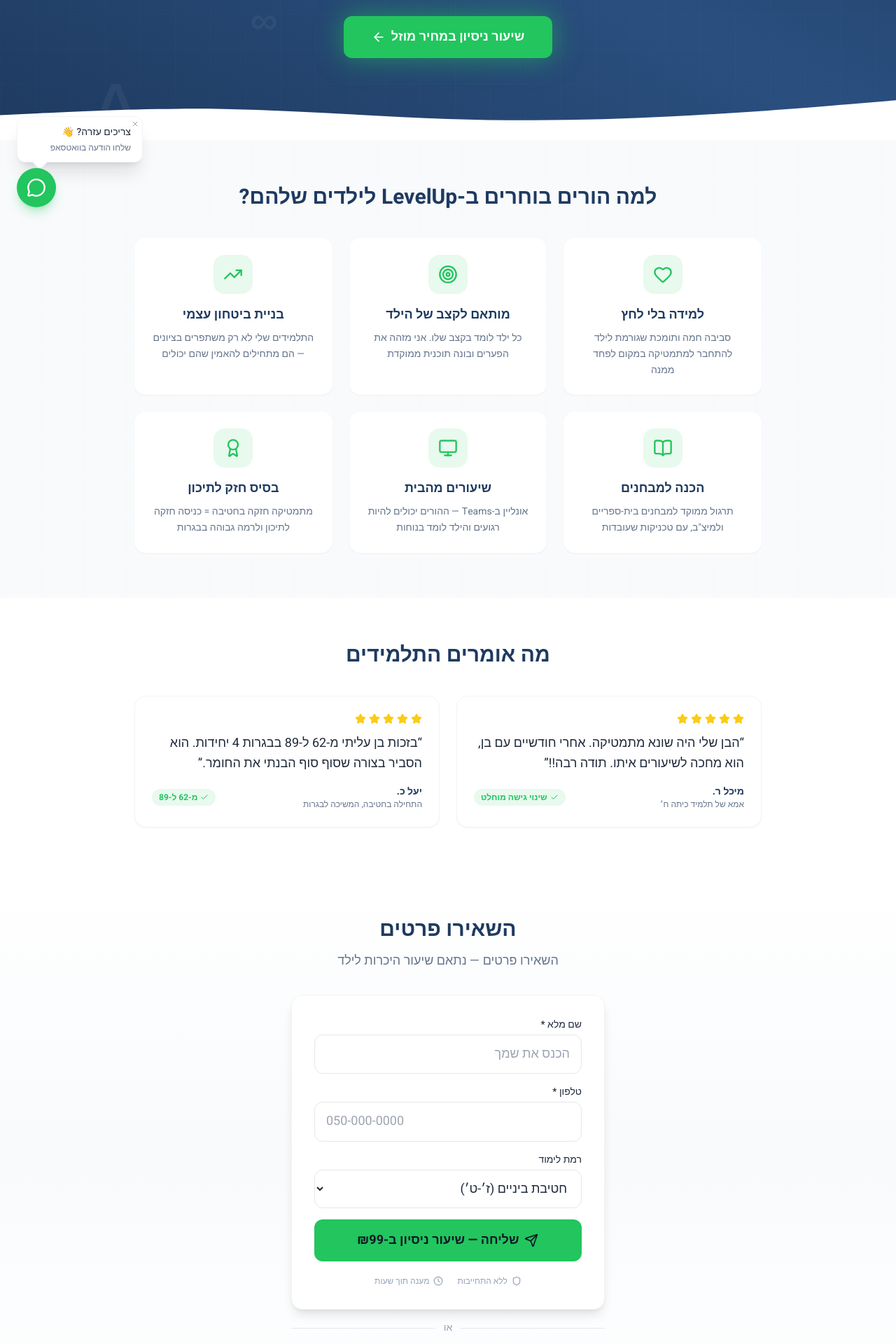
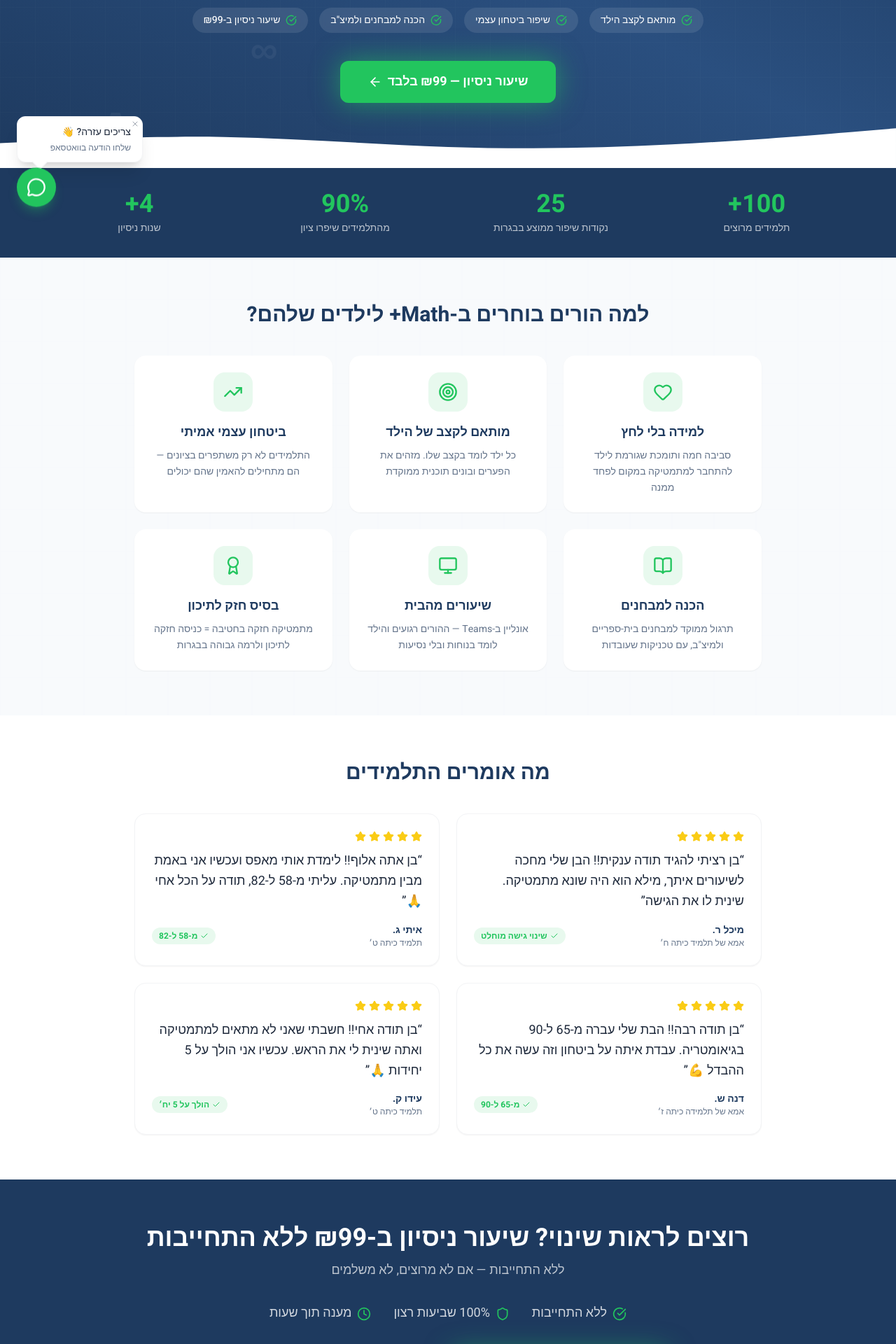
Before and after one commit to kenbfir/matematic, a Next.js app: page /middle-school in a window 1280 px wide. Shown: the part 480-2400 px from the top of the page at 70% size. Built offline with nearby package versions, Linux system fonts and the light colour scheme.

Commit message:
feat: rebuild /middle-school landing page for PPC conversion

```diff
--- a/app/middle-school/page.tsx
+++ b/app/middle-school/page.tsx
@@ -1,15 +1,19 @@
 import type { Metadata } from 'next'
 import LandingHero from '@/components/LandingHero'
+import LandingStats from '@/components/LandingStats'
 import LandingBenefits from '@/components/LandingBenefits'
 import LandingTestimonials from '@/components/LandingTestimonials'
+import TrialCTABlock from '@/components/TrialCTABlock'
+import LandingFAQ from '@/components/LandingFAQ'
 import LandingContact from '@/components/LandingContact'
+import UrgencyStrip from '@/components/UrgencyStrip'
 import WhatsAppButton from '@/components/WhatsAppButton'
 import StickyMobileCTA from '@/components/StickyMobileCTA'
 
 export const metadata: Metadata = {
-  title: 'מורה פרטי למתמטיקה — חטיבת ביניים כיתות ז׳-ט׳ | שיעורים אונליין | LevelUp',
+  title: 'מורה פרטי למתמטיקה — חטיבת ביניים כיתות ז׳-ט׳ | שיעורים אונליין | Math+',
   description:
-    'שיעורים פרטיים במתמטיקה לחטיבת ביניים — כיתות ז, ח, ט. בניית בסיס חזק, הכנה למבחנים, ולמידה בלי חרדות. מורה מנוסה עם תואר בהצטיינות. שיעור ניסיון במחיר מוזל!',
+    'שיעורים פרטיים במתמטיקה לחטיבת ביניים — כיתות ז, ח, ט. בניית בסיס חזק, הכנה למבחנים, ולמידה בלי חרדות. מורה מנוסה עם תואר בהצטיינות. שיעור ניסיון ב-₪99!',
   keywords: [
     'מורה פרטי למתמטיקה חטיבת ביניים',
     'שיעורים פרטיים מתמטיקה כיתה ז',
@@ -22,45 +26,45 @@
 
 const BENEFITS = [
   { icon: 'Heart', title: 'למידה בלי לחץ', description: 'סביבה חמה ותומכת שגורמת לילד להתחבר למתמטיקה במקום לפחד ממנה' },
-  { icon: 'Target', title: 'מותאם לקצב של הילד', description: 'כל ילד לומד בקצב שלו. אני מזהה את הפערים ובונה תוכנית ממוקדת' },
-  { icon: 'TrendingUp', title: 'בניית ביטחון עצמי', description: 'התלמידים שלי לא רק משתפרים בציונים — הם מתחילים להאמין שהם יכולים' },
+  { icon: 'Target', title: 'מותאם לקצב של הילד', description: 'כל ילד לומד בקצב שלו. מזהים את הפערים ובונים תוכנית ממוקדת' },
+  { icon: 'TrendingUp', title: 'ביטחון עצמי אמיתי', description: 'התלמידים לא רק משתפרים בציונים — הם מתחילים להאמין שהם יכולים' },
   { icon: 'BookOpen', title: 'הכנה למבחנים', description: 'תרגול ממוקד למבחנים בית-ספריים ולמיצ"ב, עם טכניקות שעובדות' },
-  { icon: 'Monitor', title: 'שיעורים מהבית', description: 'אונליין ב-Teams — ההורים יכולים להיות רגועים והילד לומד בנוחות' },
+  { icon: 'Monitor', title: 'שיעורים מהבית', description: 'אונליין ב-Teams — ההורים רגועים והילד לומד בנוחות ובלי נסיעות' },
   { icon: 'Award', title: 'בסיס חזק לתיכון', description: 'מתמטיקה חזקה בחטיבה = כניסה חזקה לתיכון ולרמה גבוהה בבגרות' },
 ]
 
 const TESTIMONIALS = [
-  {
-    quote: 'הבן שלי היה שונא מתמטיקה. אחרי חודשיים עם בן, הוא מחכה לשיעורים איתו. תודה רבה!!',
-    name: 'מיכל ר.',
-    detail: 'אמא של תלמיד כיתה ח׳',
-    improvement: 'שינוי גישה מוחלט',
-  },
-  {
-    quote: 'בזכות בן עליתי מ-62 ל-89 בבגרות 4 יחידות. הוא הסביר בצורה שסוף סוף הבנתי את החומר.',
-    name: 'יעל כ.',
-    detail: 'התחילה בחטיבה, המשיכה לבגרות',
-    improvement: 'מ-62 ל-89',
-  },
+  { quote: 'בן רציתי להגיד תודה ענקית!! הבן שלי מחכה לשיעורים איתך, מילא הוא היה שונא מתמטיקה. שינית לו את הגישה', name: 'מיכל ר.', detail: 'אמא של תלמיד כיתה ח׳', improvement: 'שינוי גישה מוחלט' },
+  { quote: 'בן אתה אלוף!! לימדת אותי מאפס ועכשיו אני באמת מבין מתמטיקה. עליתי מ-58 ל-82, תודה על הכל אחי 🙏', name: 'איתי ג.', detail: 'תלמיד כיתה ט׳', improvement: 'מ-58 ל-82' },
+  { quote: 'בן תודה רבה!! הבת שלי עברה מ-65 ל-90 בגיאומטריה. עבדת איתה על ביטחון וזה עשה את כל ההבדל 💪', name: 'דנה ש.', detail: 'אמא של תלמידה כיתה ז׳', improvement: 'מ-65 ל-90' },
+  { quote: 'בן תודה אחי!! חשבתי שאני לא מתאים למתמטיקה ואתה שינית לי את הראש. עכשיו אני הולך על 5 יחידות 🙏', name: 'עידו ק.', detail: 'תלמיד כיתה ט׳', improvement: 'הולך על 5 יח׳' },
+]
+
+const FAQ = [
+  { question: 'כמה עולה שיעור ניסיון?', answer: 'שיעור הניסיון עולה ₪99 בלבד — ללא התחייבות לשיעורים נוספים. בשיעור נאבחן את הרמה ונבנה תוכנית מותאמת לילד.' },
+  { question: 'האם השיעורים מתאימים לכיתה ז, ח וגם ט?', answer: 'כן — אני מלמד את כל כיתות חטיבת הביניים. התוכנית מותאמת לחומר הספציפי של הכיתה ולפערים האישיים של הילד.' },
+  { question: 'איך עובד שיעור אונליין לילד?', answer: 'שיעורים ב-Teams עם לוח לבן דיגיטלי — ממש כמו לוח בכיתה, רק על המחשב. הילד מקבל PDF עם כל מה שנלמד בסוף כל שיעור.' },
+  { question: 'כמה שיעורים בשבוע מומלץ?', answer: 'בדרך כלל שיעור אחד עד שניים בשבוע, תלוי ברמת הפערים ובמטרות. נקבע ביחד אחרי שיעור ההיכרות.' },
+  { question: 'מה אם הילד לא מתחבר לשיעור הראשון?', answer: 'אם שיעור הניסיון לא עמד בציפיות — לא תשלמו. אין סיכון. הרבה ילדים צריכים קצת זמן להסתגל, אבל אם ממש לא מתאים — אין חיוב.' },
 ]
 
 export default function MiddleSchoolPage() {
   return (
     <>
+      <UrgencyStrip spotsLeft={3} month="מאי" />
       <LandingHero
         badge="הורים ממליצים — דירוג 5 כוכבים"
         headline="מורה פרטי למתמטיקה לחטיבת ביניים —"
-        highlightedWord="בסיס חזק, בלי פחד"
-        subheadline="הילד שלכם מתקשה במתמטיקה? עם הגישה הנכונה, כל ילד יכול להצליח. שיעורים פרטיים אונליין לכיתות ז׳-ט׳ עם מורה מנוסה שיודע לגרום לילדים לאהוב מתמטיקה."
-        bullets={[
-          'מותאם לקצב הילד',
-          'שיפור ביטחון עצמי',
-          'הכנה למבחנים ולמיצ"ב',
-          'בנוחות מהבית',
-        ]}
+        highlightedWord="הילד שלכם יכול לאהוב מתמטיקה"
+        subheadline="כל ילד יכול להצליח במתמטיקה עם הגישה הנכונה. שיעורים פרטיים אונליין לכיתות ז׳-ט׳ עם מורה מנוסה שבונה ביטחון אמיתי — ומביא תוצאות."
+        bullets={['מותאם לקצב הילד', 'שיפור ביטחון עצמי', 'הכנה למבחנים ולמיצ"ב', 'שיעור ניסיון ב-₪99']}
+        ctaText="שיעור ניסיון — ₪99 בלבד"
       />
-      <LandingBenefits title="למה הורים בוחרים ב-LevelUp לילדים שלהם?" benefits={BENEFITS} />
+      <LandingStats />
+      <LandingBenefits title="למה הורים בוחרים ב-Math+ לילדים שלהם?" benefits={BENEFITS} />
       <LandingTestimonials testimonials={TESTIMONIALS} />
+      <TrialCTABlock headline="רוצים לראות שינוי? שיעור ניסיון ב-₪99 ללא התחייבות" />
+      <LandingFAQ items={FAQ} />
       <LandingContact defaultLevel="middle-school" headline="השאירו פרטים — נתאם שיעור היכרות לילד" />
       <WhatsAppButton />
       <StickyMobileCTA />
```
